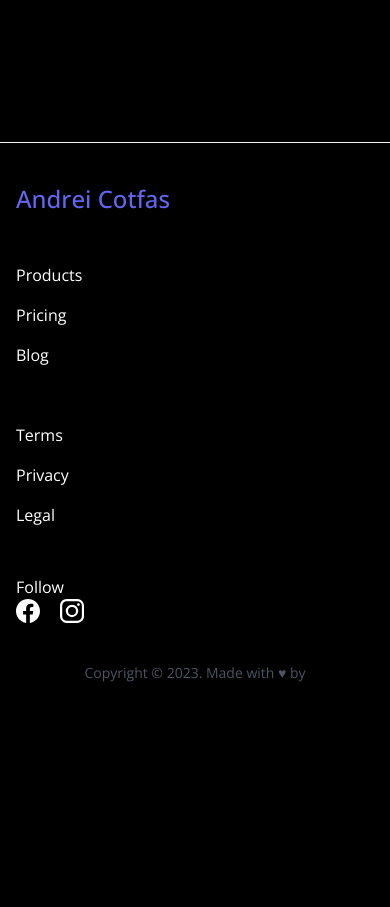
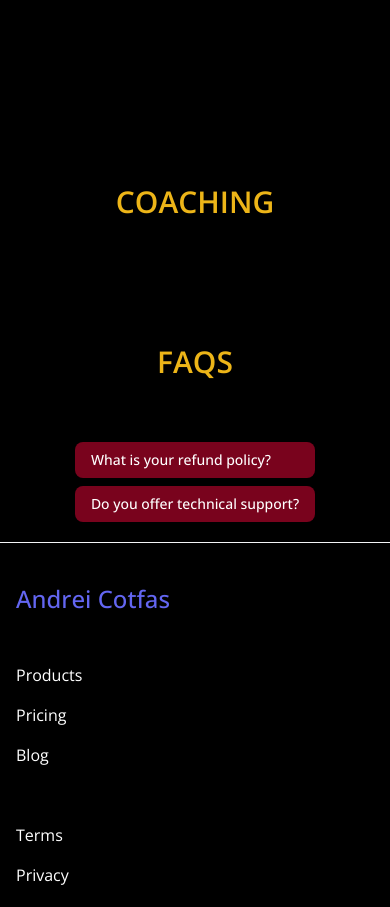
Before and after one commit to EusebioCalin/cotfas, a Next.js app: page / in a window 390 px wide. Shown: the part 4480-5387 px from the top of the page. Before the commit the page ends 5203 px from the top, so only its background shows below. Built offline with nearby package versions, Linux system fonts and the light colour scheme.

Commit message:
add faqs section

```diff
--- a/src/app/page.tsx
+++ b/src/app/page.tsx
@@ -1,9 +1,11 @@
 import Cards from '@/components/Cards'
 import Content from '@/components/content/Content'
-import Testimonials from '@/components/content/testimonials/Testimonials'
+import Testimonials from '@/components/testimonials/Testimonials'
 import LandingHero from '@/components/hero/LandingHero'
 import SecondaryHero from '@/components/hero/SecondaryHero'
 import text from '@/utils/en-US.json'
+import Coaching from '@/components/coaching/Coaching'
+import FAQ from '@/components/FAQ/FAQ'
 
 export default function Home() {
   return (
@@ -13,6 +15,8 @@ export default function Home() {
       <SecondaryHero text={text['hero.text2']} />
       <Cards />
       <Testimonials />
+      <Coaching />
+      <FAQ />
     </main>
   )
 }
--- /dev/null
+++ b/src/components/FAQ/FAQ.tsx
@@ -0,0 +1,46 @@
+'use client'
+import { Disclosure } from '@headlessui/react'
+
+import texts from '@/utils/en-US.json'
+
+export const FAQ = () => {
+  return (
+    <>
+      <section className='max-w-screen-xl grid-cols-1 text-center md:px-0'>
+        <div className='my-16 flex flex-col content-center items-center'>
+          <h1 className='font-semibold leading-8 uppercase text-3xl text-color-secondary'>
+            {texts['faq.title']}
+          </h1>
+        </div>
+        <div className='mx-auto w-full max-w-xl rounded-2xlp-2'>
+          <Disclosure>
+            {({ open }) => (
+              <>
+                <Disclosure.Button className='flex w-full justify-between rounded-lg bg-color-primary px-4 py-2 text-left text-sm font-medium text-white hover:text-color-secondary focus:outline-none focus-visible:ring focus-visible:ring-opacity-75'>
+                  <span>What is your refund policy?</span>
+                </Disclosure.Button>
+                <Disclosure.Panel className='px-4 pt-4 pb-2 text-sm text-white'>
+                  {texts['faq.text']}
+                </Disclosure.Panel>
+              </>
+            )}
+          </Disclosure>
+          <Disclosure as='div' className='mt-2'>
+            {({ open }) => (
+              <>
+                <Disclosure.Button className='flex w-full justify-between rounded-lg bg-color-primary px-4 py-2 text-left text-sm font-medium text-white hover:text-color-secondary focus:outline-none focus-visible:ring focus-visible:ring-opacity-75'>
+                  <span>Do you offer technical support?</span>
+                </Disclosure.Button>
+                <Disclosure.Panel className='px-4 pt-4 pb-2 text-sm text-white'>
+                  {texts['faq.text']}
+                </Disclosure.Panel>
+              </>
+            )}
+          </Disclosure>
+        </div>
+      </section>
+    </>
+  )
+}
+
+export default FAQ
--- /dev/null
+++ b/src/components/coaching/Coaching.tsx
@@ -0,0 +1,17 @@
+import texts from '@/utils/en-US.json'
+
+export const Coaching = () => {
+  return (
+    <>
+      <section className='max-w-screen-xl grid-cols-1 text-center md:px-0'>
+        <div className='my-16 flex flex-col content-center items-center'>
+          <h1 className='font-semibold leading-8 uppercase text-3xl text-color-secondary'>
+            {texts['coaching.title']}
+          </h1>
+        </div>
+      </section>
+    </>
+  )
+}
+
+export default Coaching
--- a/src/components/navbar/Navbar.tsx
+++ b/src/components/navbar/Navbar.tsx
@@ -6,7 +6,7 @@ import { useEffect, useState } from 'react'
 import Button from '@/components/button/Button'
 
 const Navbar = () => {
-  const navigation = ['Coaching', 'Program', 'FAQS', 'About', 'Contact']
+  const navigation = ['Coaching', 'FAQS', 'Contact']
   const [scrollPosition, setScrollPosition] = useState<number>(0)
 
   const handleScroll = (event: Event) => {
--- a/src/utils/en-US.json
+++ b/src/utils/en-US.json
@@ -19,5 +19,9 @@
   "testimonials.text2": "Un antrenor/formator care prin cunostintele si experienta lui, stie foarte bine sa  iti transmita acel sentiment de profesionalism, entuziasm, disciplina, dedicatie, implicare catre Culturism&Fitness. Multa bafta in continuare",
   "testimonials.text3": "Un antrenor/formator care prin cunostintele si experienta lui, stie foarte bine sa  iti transmita acel sentiment de profesionalism, entuziasm, disciplina, dedicatie, implicare catre Culturism&Fitness. Multa bafta in continuare",
   "testimonials.text4": "Un antrenor/formator care prin cunostintele si experienta lui, stie foarte bine sa  iti transmita acel sentiment de profesionalism, entuziasm, disciplina, dedicatie, implicare catre Culturism&Fitness. Multa bafta in continuare",
+  "coaching.title": "Coaching",
+  "coaching.text": "Lorem ipsum dolor sit amet, consectetur adipiscing elit. Phasellus metus nisi, auctor nec elit eget, auctor ullamcorper urna. Orci varius natoque penatibus et magnis dis parturient montes, nascetur ridiculus mus. Sed ultricies dolor lobortis dui dapibus bibendum. Aenean tempor quam et blandit porttitor. Aliquam erat volutpat. Curabitur vulputate augue erat, in porttitor sapien rhoncus sit amet. Nulla laoreet magna quis odio posuere, id bibendum ante eleifend. Lorem ipsum dolor sit amet, consectetur adipiscing elit. Ut mattis ex maximus tincidunt vehicula.",
+  "faq.title": "FAQs",
+  "faq.text": "Lorem ipsum dolor sit amet, consectetur adipiscing elit. Phasellus metus nisi, auctor nec elit eget, auctor ullamcorper urna. Orci varius natoque penatibus et magnis dis parturient montes, nascetur ridiculus mus. Sed ultricies dolor lobortis dui dapibus bibendum. Aenean tempor quam et blandit porttitor. Aliquam erat volutpat. Curabitur vulputate augue erat, in porttitor sapien rhoncus sit amet. Nulla laoreet magna quis odio posuere, id bibendum ante eleifend. Lorem ipsum dolor sit amet, consectetur adipiscing elit. Ut mattis ex maximus tincidunt vehicula.",
   "endText": "It's time to invest in your long-term well-being."
 }
```
Also changed, not shown: src/components/FAQ/FAQ.modules.scss (added), src/components/coaching/Coaching.module.scss (added), src/components/testimonials/Testimonials.tsx (renamed from src/components/content/testimonials/Testimonials.tsx).
